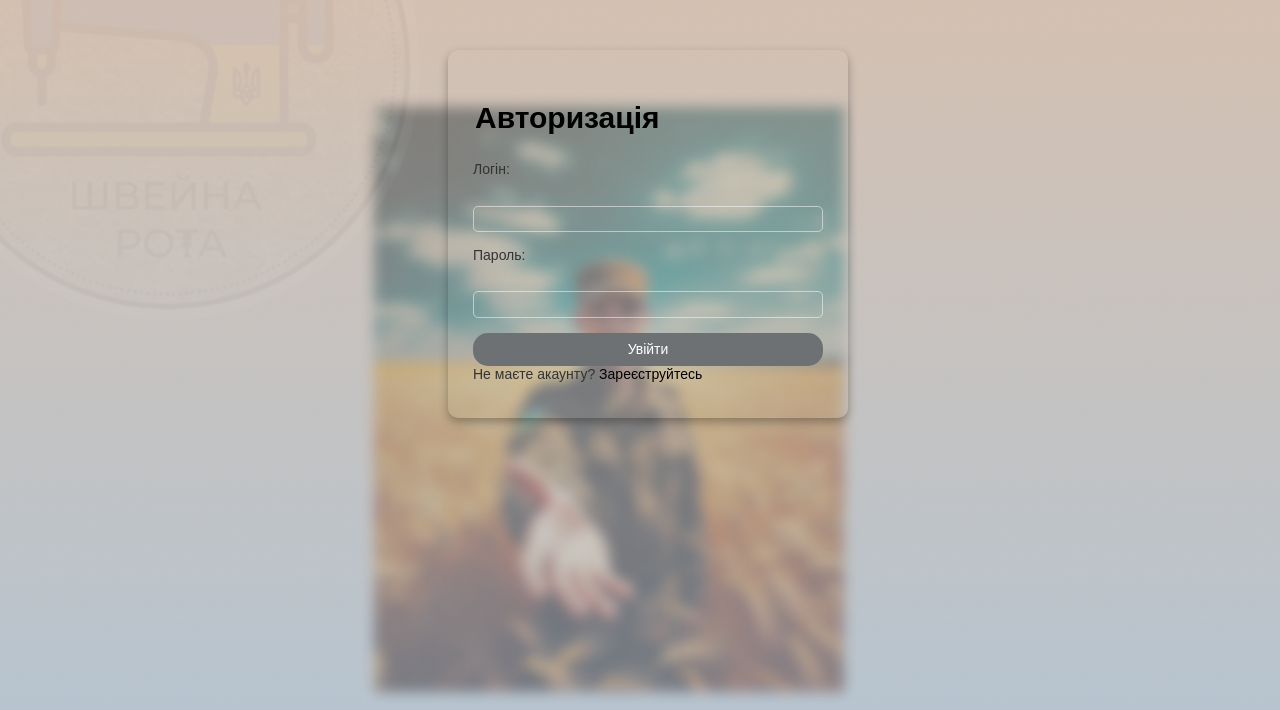
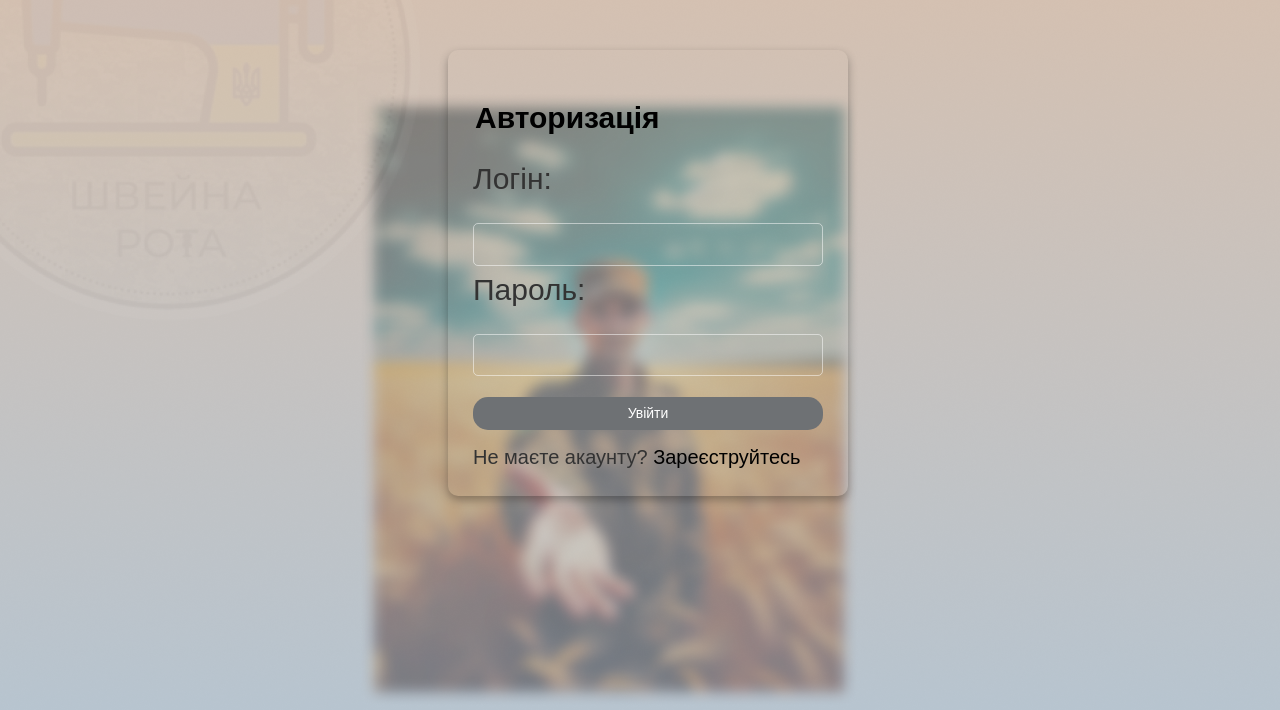
Before and after one commit to BohdanRubanov/ShveinaRota, a Django app: page /profile/authorization in a window 1280 px wide. Shown: the part 68-778 px from the top of the page. Run offline with Django 4.2, Linux system fonts and the light colour scheme; parts of the project's set-up code (start-up, migrations or seed data) failed here and were passed over.

Commit message:
authorization 11

```diff
--- a/user/static/css/authorization.css
+++ b/user/static/css/authorization.css
@@ -280,6 +280,10 @@
   box-shadow: 0 4px 10px rgba(0, 0, 0, 0.3);
   max-width: 400px; /* Ограничиваем ширину формы */
   width: 100%;
+
+}
+.form-login label{
+  font-size: 30px;
 }
 
 .form-login {
@@ -290,14 +294,19 @@
 form p {
 width: 100%; /* Поля остаются на всю ширину */
 margin-bottom: 10px; /* Меньший отступ между полями */
+
 }
 
 form label, form p {
-font-size: 14px; /* Уменьшение размера шрифта для надписей */
+ /* Уменьшение размера шрифта для надписей */
 font-weight: normal; /* Убрать излишнюю жирность */
 color: #333; /* Более нейтральный цвет */
-margin-bottom: 10px; /* Небольшой отступ под надписью */
+margin-bottom: 1px; /* Небольшой отступ под надписью */
 display: block; /* Убедиться, что текст занимает всю ширину */
+}
+
+.form-login button{
+  margin: 15px 0px 15px;
 }
 
 
@@ -305,7 +314,7 @@ form input, form select {
 width: 100%;
 padding: 5px; /* Внутренний отступ */
 margin-bottom: 5px;
-font-size: 12px; /* Размер текста */
+font-size: 25px; /* Размер текста */
 background-color: transparent; /* Прозрачный фон */
 border: 1px solid rgba(255, 255, 255, 0.5); /* Полупрозрачная граница */
 color: #000; /* Цвет текста */
@@ -327,9 +336,8 @@ outline: none;
 /* Placeholder текст */
 form input::placeholder {
 color: rgba(0, 0, 0, 0.5); /* Полупрозрачный цвет для placeholder */
+
 }
-
-
 
 button[type="submit"] {
 width: 100%;
```
